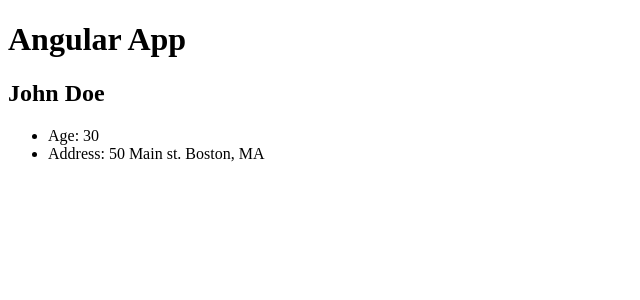
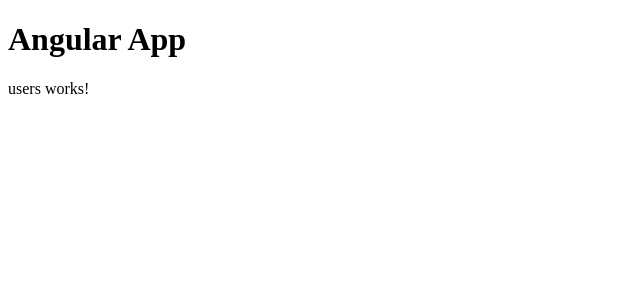
Before and after one commit to glaucofox/angularapp, an Angular app: page / in a window 1280 px wide. Shown: the top 300 px of the page, without its empty margins (0-640 px from the left). Built offline with nearby package versions, Linux system fonts and the light colour scheme.

Commit message:
Added ngOnInit method

```diff
--- a/src/app/app.component.html
+++ b/src/app/app.component.html
@@ -1,3 +1,3 @@
 
 <h1>Angular App</h1>
-<app-user></app-user>
+<app-users></app-users>
--- a/src/app/app.module.ts
+++ b/src/app/app.module.ts
@@ -3,11 +3,13 @@
 
 import { AppComponent } from './app.component';
 import { UserComponent } from './components/user/user.component';
+import { UsersComponent } from './components/users/users.component';
 
 @NgModule({
   declarations: [
     AppComponent,
     UserComponent,
+    UsersComponent,
   ],
   imports: [
     BrowserModule
--- a/src/app/components/user/user.component.ts
+++ b/src/app/components/user/user.component.ts
@@ -1,4 +1,4 @@
-import { Component } from '@angular/core';
+import { Component, OnInit } from '@angular/core';
 import { User } from '../../models/User';
 
 @Component({
@@ -7,12 +7,16 @@
     styleUrls: ['./user.component.css'],
 })
 
-export class UserComponent
+export class UserComponent implements OnInit
 {
 
     user: User;
 
     constructor() {
+
+    }
+
+    ngOnInit() {
         this.user = {
             firstName: 'John',
             lastName: 'Doe',
@@ -24,4 +28,5 @@
             }
         }
     }
+
 }
--- /dev/null
+++ b/src/app/components/users/users.component.html
@@ -0,0 +1 @@
+<p>users works!</p>
--- /dev/null
+++ b/src/app/components/users/users.component.ts
@@ -0,0 +1,16 @@
+import { Component, OnInit } from '@angular/core';
+
+@Component({
+  selector: 'app-users',
+  templateUrl: './users.component.html',
+  styleUrls: ['./users.component.scss']
+})
+export class UsersComponent implements OnInit {
+
+  constructor() { }
+
+  ngOnInit(): void {
+
+  }
+
+}
```
Also changed, not shown: src/app/components/users/users.component.scss (added).
